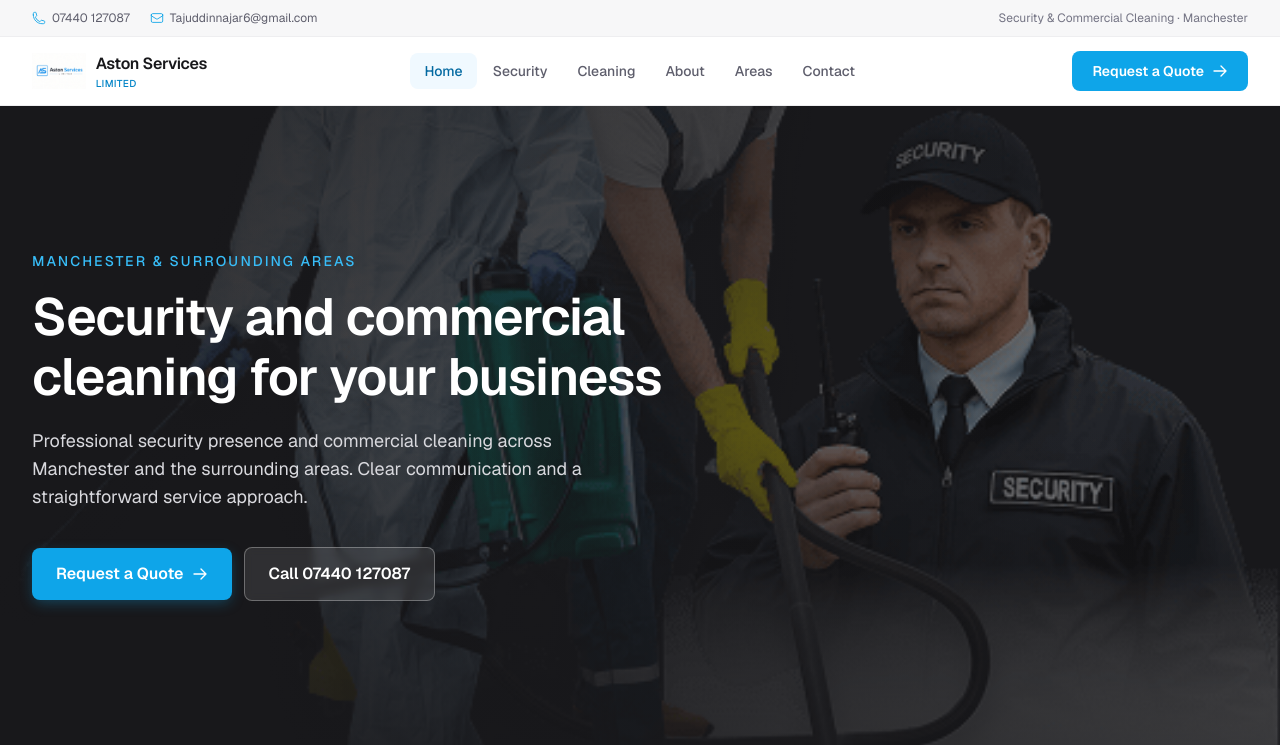
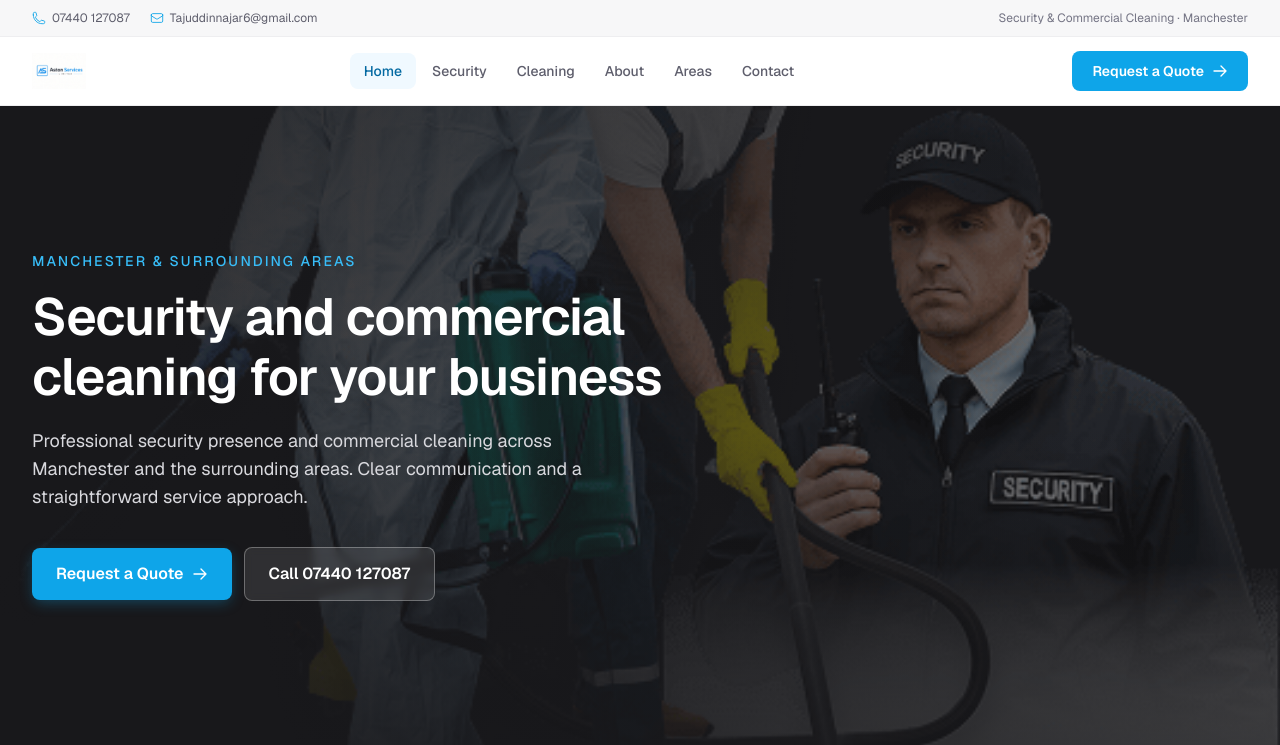
Before and after one commit to Harmal-web/astonservices, a Next.js app: page / in a window 1280 px wide. Shown: the top 745 px of the page. Built offline with nearby package versions, Linux system fonts and the light colour scheme.

Commit message:
Update Header.tsx

```diff
--- a/components/Header.tsx
+++ b/components/Header.tsx
@@ -55,14 +55,7 @@ export function Header() {
   className="h-9 w-auto"
   priority
 />
-            <div className="hidden sm:block">
-              <span className="block text-base font-semibold tracking-tight text-ink-950">
-                Aston Services
-              </span>
-              <span className="block text-[10px] font-medium uppercase tracking-wider text-sky-600">
-                Limited
-              </span>
-            </div>
+
           </Link>
 
           <nav className="hidden items-center gap-0.5 lg:flex" aria-label="Main">
```
